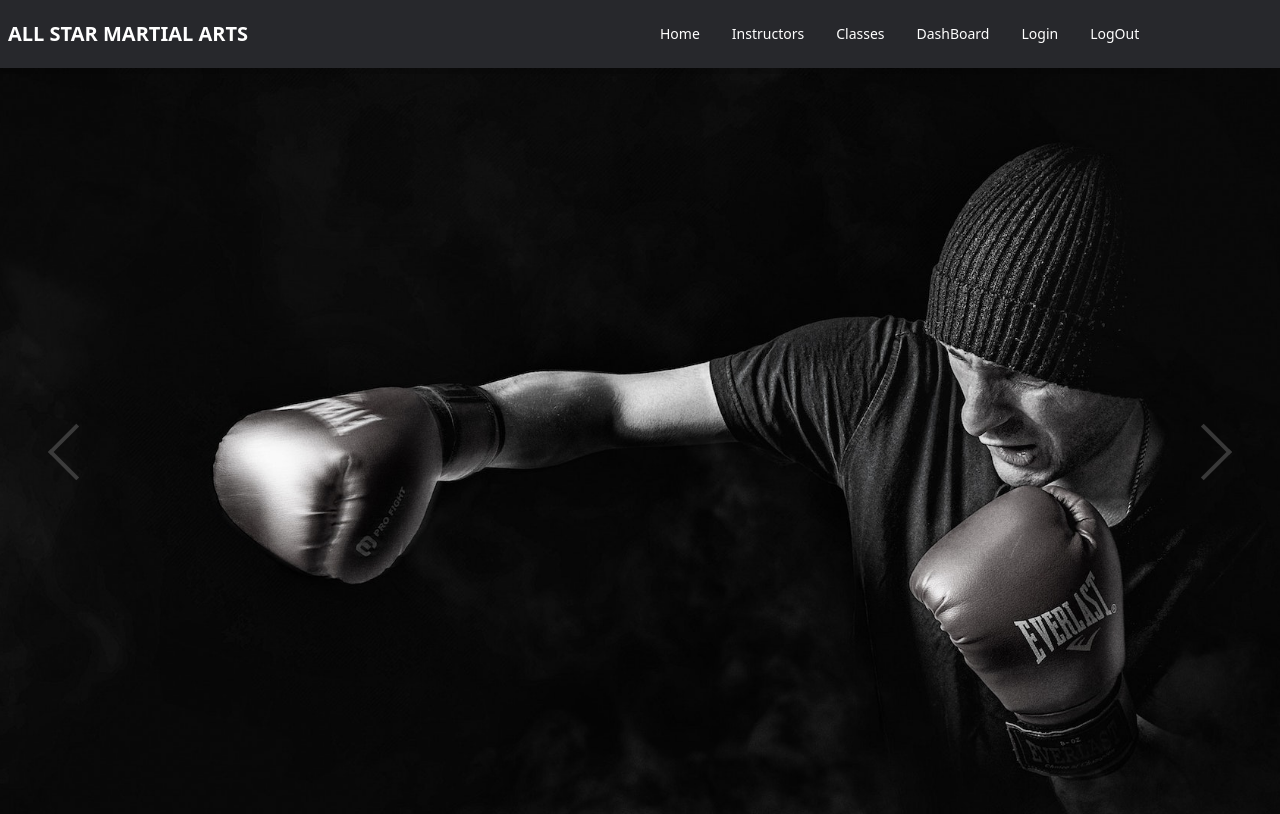
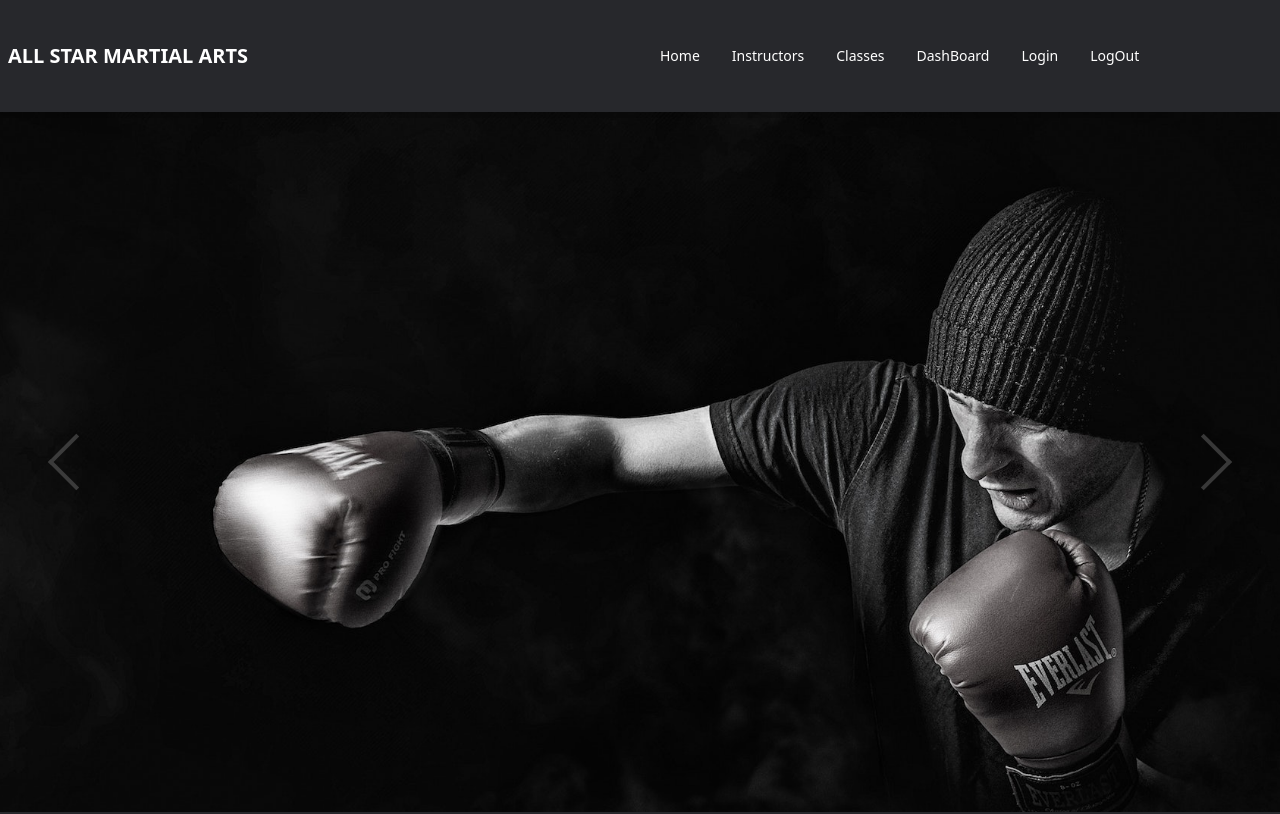
Before and after one commit to MTofayelAhmed/martial-arts-client, a React (Vite) app: page / in a window 1280 px wide. Shown: the top 814 px of the page. Built offline with nearby package versions, Linux system fonts and the light colour scheme.

Commit message:
top slider task done

```diff
--- a/src/Pages/Home/TopSlider/TopSlider.jsx
+++ b/src/Pages/Home/TopSlider/TopSlider.jsx
@@ -1,7 +1,7 @@
 import AwesomeSlider from 'react-awesome-slider';
 import withAutoplay from 'react-awesome-slider/dist/autoplay';
 import 'react-awesome-slider/dist/styles.css';
-import AnimationStyles from 'react-awesome-slider/src/styled/fold-out-animation/fold-out-animation.scss';
+import 'react-awesome-slider/dist/custom-animations/cube-animation.css';
 import image from "../../../assets/pexels-pixabay-163403.jpg";
 import image1 from "../../../assets/pexels-skitterphoto-3797.jpg";
 import image2 from "../../../assets/portrait-professional-sportsman-training-practising-karate-isolated-black-studio-background (1).jpg";
@@ -10,17 +10,21 @@ import image3 from "../../../assets/two-professional-boxer-boxing-black-smoky-ba
 const AutoplaySlider = withAutoplay(AwesomeSlider);
 const TopSlider = () => {
   return (
-    <AutoplaySlider
+   <div>
+     <AutoplaySlider
     play={true}
-    animation="foldOutAnimation"
+    style={{ height: '700px' }}
+    animation="cubeAnimation"
     cancelOnInteraction={false} // should stop playing on user interaction
     interval={6000}
   >
-    <div data-src={image} />
-    <div data-src={image1} />
+    <div  data-src={image} />
+    <div  data-src={image1} />
     <div data-src={image3} />
     <div data-src={image2} />
   </AutoplaySlider>
+   </div>
+
   );
 };
 
--- a/src/Pages/Shared/Header/Header.jsx
+++ b/src/Pages/Shared/Header/Header.jsx
@@ -27,7 +27,7 @@ const Header = () => {
     </>
   );
   return (
-    <div className="navbar bg-[#27282C] text-white">
+    <div className="navbar bg-[#27282C] text-white h-28">
       <div className="navbar-start">
         <div className="dropdown">
           <label className="btn btn-ghost lg:hidden">
```
